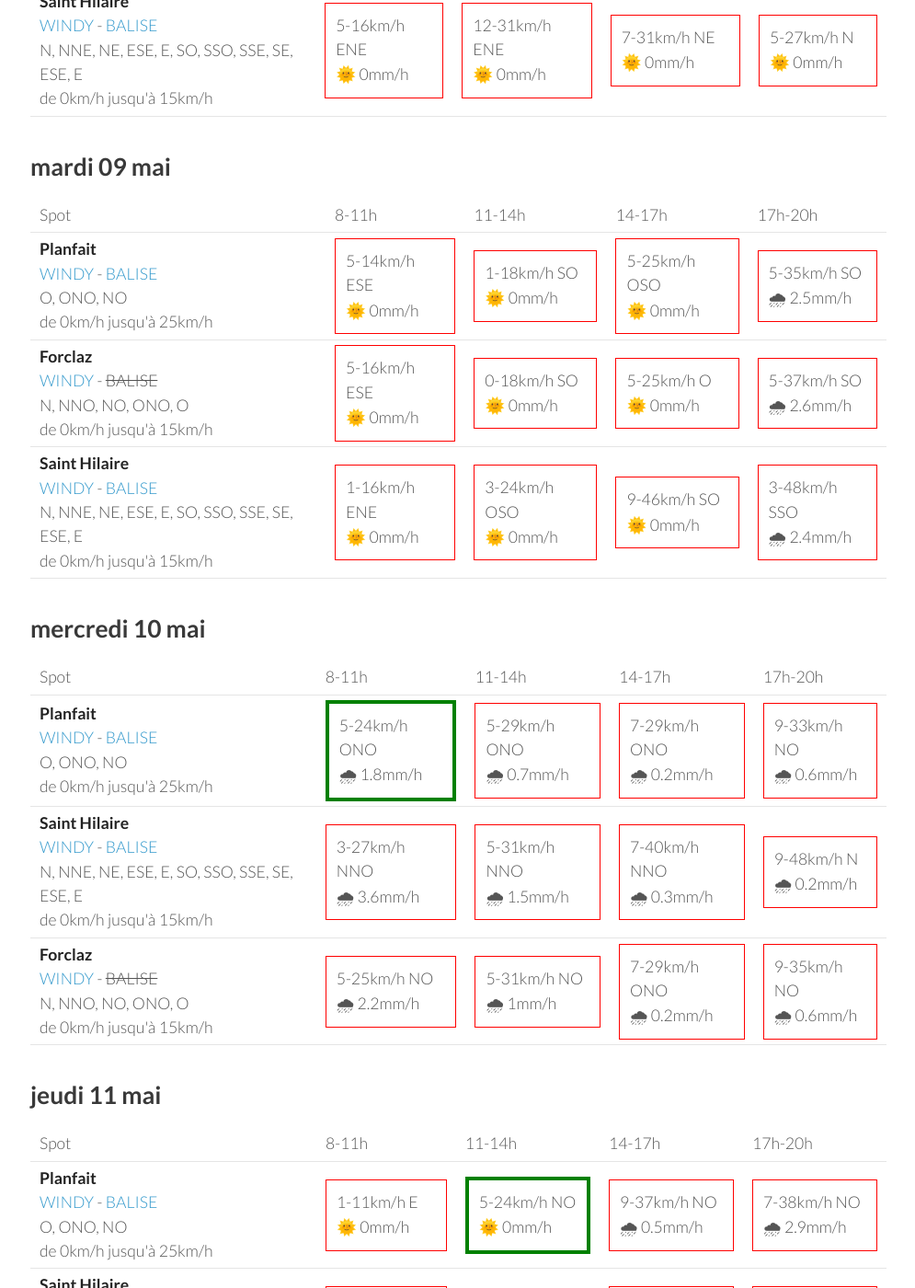
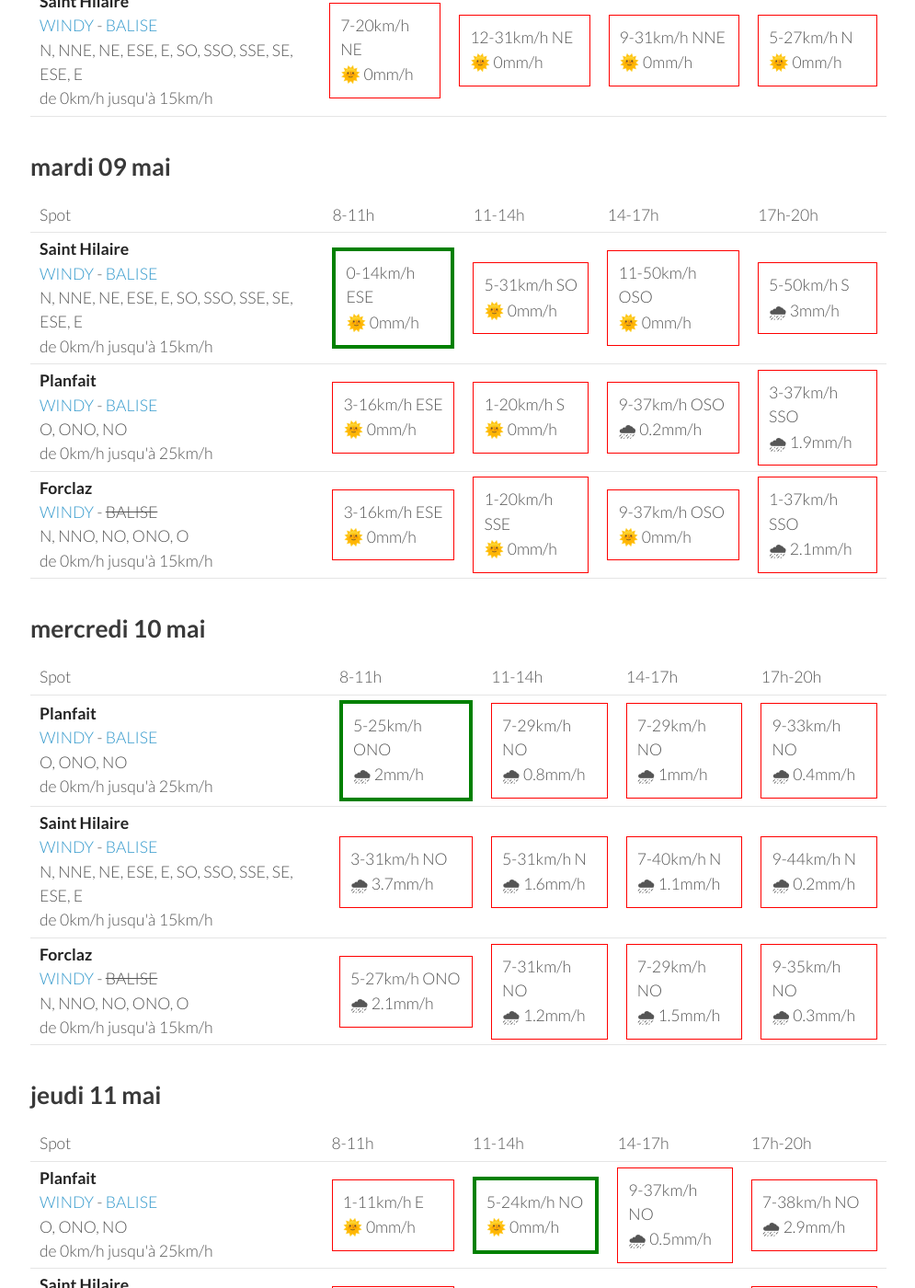
Before and after one commit to parapente-dans-le-nord/parapente-dans-le-nord.github.io, a Jekyll site: the page built from alpes_nord.markdown, in a window 1280 px wide and 1400 px high, scrolled down 1128 px. Shown: the whole window at 92% size, without its empty margins (25-1020 px from the left). Built offline with Jekyll 4.4.1, drawn with Linux system fonts in a browser that asks for light colours; some of the changed text lies outside the part shown.

Commit message:
update index.markdown

```diff
--- a/alpes_nord.markdown
+++ b/alpes_nord.markdown
@@ -27,7 +27,7 @@ page mise à jour le dimanche 07 mai 13:26
             <td><div class="not-flyable"><p>0-0km/h NA</p><p>🌧️ 0mm/h</p></div></td>
             <td><div class="flyable"><p>5-14km/h SSE</p><p>🌞 0mm/h</p></div></td>
             <td><div class="flyable"><p>3-12km/h SSO</p><p>🌞 1.8mm/h</p></div></td>
-            <td><div class="not-flyable"><p>3-14km/h S</p><p>🌞 4.9mm/h</p></div></td>
+            <td><div class="not-flyable"><p>3-14km/h S</p><p>🌞 4.5mm/h</p></div></td>
 
     </tr>
 <tr>
@@ -87,9 +87,9 @@ page mise à jour le dimanche 07 mai 13:26
 <tr>
         <td><strong>Saint Hilaire</strong><br><a href="https://windy.com/45.307/5.888?45.087,5.889,9,m:eUFagkX">WINDY</a> - <span class=""><a href="http://www.balisemeteo.com/balise.php?idBalise=61">BALISE</a> </span><br> <span class="vent-favorable">N, NNE, NE, ESE, E, SO, SSO, SSE, SE, ESE, E</span><br><span class="force-vent">de 0km/h jusqu'à 15km/h</span> </td>
 
-            <td><div class="not-flyable"><p>5-16km/h ENE</p><p>🌞 0mm/h</p></div></td>
-            <td><div class="not-flyable"><p>12-31km/h ENE</p><p>🌞 0mm/h</p></div></td>
-            <td><div class="not-flyable"><p>7-31km/h NE</p><p>🌞 0mm/h</p></div></td>
+            <td><div class="not-flyable"><p>7-20km/h NE</p><p>🌞 0mm/h</p></div></td>
+            <td><div class="not-flyable"><p>12-31km/h NE</p><p>🌞 0mm/h</p></div></td>
+            <td><div class="not-flyable"><p>9-31km/h NNE</p><p>🌞 0mm/h</p></div></td>
             <td><div class="not-flyable"><p>5-27km/h N</p><p>🌞 0mm/h</p></div></td>
 
 
@@ -111,32 +111,32 @@ page mise à jour le dimanche 07 mai 13:26
       <td>17h-20h</td>
     </tr>
 <tr>
+        <td><strong>Saint Hilaire</strong><br><a href="https://windy.com/45.307/5.888?45.087,5.889,9,m:eUFagkX">WINDY</a> - <span class=""><a href="http://www.balisemeteo.com/balise.php?idBalise=61">BALISE</a> </span><br> <span class="vent-favorable">N, NNE, NE, ESE, E, SO, SSO, SSE, SE, ESE, E</span><br><span class="force-vent">de 0km/h jusqu'à 15km/h</span> </td>
+
+            <td><div class="flyable"><p>0-14km/h ESE</p><p>🌞 0mm/h</p></div></td>
+            <td><div class="not-flyable"><p>5-31km/h SO</p><p>🌞 0mm/h</p></div></td>
+            <td><div class="not-flyable"><p>11-50km/h OSO</p><p>🌞 0mm/h</p></div></td>
+            <td><div class="not-flyable"><p>5-50km/h S</p><p>🌧 3mm/h</p></div></td>
+
+
+    </tr>
+<tr>
         <td><strong>Planfait</strong><br><a href="https://windy.com/45.853/6.223?45.415,6.223,8">WINDY</a> - <span class=""><a href="https://www.openwindmap.org/PP496">BALISE</a> </span><br> <span class="vent-favorable">O, ONO, NO</span><br><span class="force-vent">de 0km/h jusqu'à 25km/h</span> </td>
 
-            <td><div class="not-flyable"><p>5-14km/h ESE</p><p>🌞 0mm/h</p></div></td>
-            <td><div class="not-flyable"><p>1-18km/h SO</p><p>🌞 0mm/h</p></div></td>
-            <td><div class="not-flyable"><p>5-25km/h OSO</p><p>🌞 0mm/h</p></div></td>
-            <td><div class="not-flyable"><p>5-35km/h SO</p><p>🌧 2.5mm/h</p></div></td>
+            <td><div class="not-flyable"><p>3-16km/h ESE</p><p>🌞 0mm/h</p></div></td>
+            <td><div class="not-flyable"><p>1-20km/h S</p><p>🌞 0mm/h</p></div></td>
+            <td><div class="not-flyable"><p>9-37km/h OSO</p><p>🌧 0.2mm/h</p></div></td>
+            <td><div class="not-flyable"><p>3-37km/h SSO</p><p>🌧 1.9mm/h</p></div></td>
 
 
     </tr>
 <tr>
         <td><strong>Forclaz</strong><br><a href="https://windy.com/45.814/6.247?45.375,6.246,8,m:eVwaglz">WINDY</a> - <span class="no-balise"> BALISE </span><br> <span class="vent-favorable">N, NNO, NO, ONO, O</span><br><span class="force-vent">de 0km/h jusqu'à 15km/h</span> </td>
 
-            <td><div class="not-flyable"><p>5-16km/h ESE</p><p>🌞 0mm/h</p></div></td>
-            <td><div class="not-flyable"><p>0-18km/h SO</p><p>🌞 0mm/h</p></div></td>
-            <td><div class="not-flyable"><p>5-25km/h O</p><p>🌞 0mm/h</p></div></td>
-            <td><div class="not-flyable"><p>5-37km/h SO</p><p>🌧 2.6mm/h</p></div></td>
-
-
-    </tr>
-<tr>
-        <td><strong>Saint Hilaire</strong><br><a href="https://windy.com/45.307/5.888?45.087,5.889,9,m:eUFagkX">WINDY</a> - <span class=""><a href="http://www.balisemeteo.com/balise.php?idBalise=61">BALISE</a> </span><br> <span class="vent-favorable">N, NNE, NE, ESE, E, SO, SSO, SSE, SE, ESE, E</span><br><span class="force-vent">de 0km/h jusqu'à 15km/h</span> </td>
-
-            <td><div class="not-flyable"><p>1-16km/h ENE</p><p>🌞 0mm/h</p></div></td>
-            <td><div class="not-flyable"><p>3-24km/h OSO</p><p>🌞 0mm/h</p></div></td>
-            <td><div class="not-flyable"><p>9-46km/h SO</p><p>🌞 0mm/h</p></div></td>
-            <td><div class="not-flyable"><p>3-48km/h SSO</p><p>🌧 2.4mm/h</p></div></td>
+            <td><div class="not-flyable"><p>3-16km/h ESE</p><p>🌞 0mm/h</p></div></td>
+            <td><div class="not-flyable"><p>1-20km/h SSE</p><p>🌞 0mm/h</p></div></td>
+            <td><div class="not-flyable"><p>9-37km/h OSO</p><p>🌞 0mm/h</p></div></td>
+            <td><div class="not-flyable"><p>1-37km/h SSO</p><p>🌧 2.1mm/h</p></div></td>
 
 
     </tr>
@@ -159,30 +159,30 @@ page mise à jour le dimanche 07 mai 13:26
 <tr>
         <td><strong>Planfait</strong><br><a href="https://windy.com/45.853/6.223?45.415,6.223,8">WINDY</a> - <span class=""><a href="https://www.openwindmap.org/PP496">BALISE</a> </span><br> <span class="vent-favorable">O, ONO, NO</span><br><span class="force-vent">de 0km/h jusqu'à 25km/h</span> </td>
 
-            <td><div class="flyable"><p>5-24km/h ONO</p><p>🌧 1.8mm/h</p></div></td>
-            <td><div class="not-flyable"><p>5-29km/h ONO</p><p>🌧 0.7mm/h</p></div></td>
-            <td><div class="not-flyable"><p>7-29km/h ONO</p><p>🌧 0.2mm/h</p></div></td>
-            <td><div class="not-flyable"><p>9-33km/h NO</p><p>🌧 0.6mm/h</p></div></td>
+            <td><div class="flyable"><p>5-25km/h ONO</p><p>🌧 2mm/h</p></div></td>
+            <td><div class="not-flyable"><p>7-29km/h NO</p><p>🌧 0.8mm/h</p></div></td>
+            <td><div class="not-flyable"><p>7-29km/h NO</p><p>🌧 1mm/h</p></div></td>
+            <td><div class="not-flyable"><p>9-33km/h NO</p><p>🌧 0.4mm/h</p></div></td>
 
 
     </tr>
 <tr>
         <td><strong>Saint Hilaire</strong><br><a href="https://windy.com/45.307/5.888?45.087,5.889,9,m:eUFagkX">WINDY</a> - <span class=""><a href="http://www.balisemeteo.com/balise.php?idBalise=61">BALISE</a> </span><br> <span class="vent-favorable">N, NNE, NE, ESE, E, SO, SSO, SSE, SE, ESE, E</span><br><span class="force-vent">de 0km/h jusqu'à 15km/h</span> </td>
 
-            <td><div class="not-flyable"><p>3-27km/h NNO</p><p>🌧 3.6mm/h</p></div></td>
-            <td><div class="not-flyable"><p>5-31km/h NNO</p><p>🌧 1.5mm/h</p></div></td>
-            <td><div class="not-flyable"><p>7-40km/h NNO</p><p>🌧 0.3mm/h</p></div></td>
-            <td><div class="not-flyable"><p>9-48km/h N</p><p>🌧 0.2mm/h</p></div></td>
+            <td><div class="not-flyable"><p>3-31km/h NO</p><p>🌧 3.7mm/h</p></div></td>
+            <td><div class="not-flyable"><p>5-31km/h N</p><p>🌧 1.6mm/h</p></div></td>
+            <td><div class="not-flyable"><p>7-40km/h N</p><p>🌧 1.1mm/h</p></div></td>
+            <td><div class="not-flyable"><p>9-44km/h N</p><p>🌧 0.2mm/h</p></div></td>
 
 
     </tr>
 <tr>
         <td><strong>Forclaz</strong><br><a href="https://windy.com/45.814/6.247?45.375,6.246,8,m:eVwaglz">WINDY</a> - <span class="no-balise"> BALISE </span><br> <span class="vent-favorable">N, NNO, NO, ONO, O</span><br><span class="force-vent">de 0km/h jusqu'à 15km/h</span> </td>
 
-            <td><div class="not-flyable"><p>5-25km/h NO</p><p>🌧 2.2mm/h</p></div></td>
-            <td><div class="not-flyable"><p>5-31km/h NO</p><p>🌧 1mm/h</p></div></td>
-            <td><div class="not-flyable"><p>7-29km/h ONO</p><p>🌧 0.2mm/h</p></div></td>
-            <td><div class="not-flyable"><p>9-35km/h NO</p><p>🌧 0.6mm/h</p></div></td>
+            <td><div class="not-flyable"><p>5-27km/h ONO</p><p>🌧 2.1mm/h</p></div></td>
+            <td><div class="not-flyable"><p>7-31km/h NO</p><p>🌧 1.2mm/h</p></div></td>
+            <td><div class="not-flyable"><p>7-29km/h NO</p><p>🌧 1.5mm/h</p></div></td>
+            <td><div class="not-flyable"><p>9-35km/h NO</p><p>🌧 0.3mm/h</p></div></td>
 
 
     </tr>
@@ -217,8 +217,8 @@ page mise à jour le dimanche 07 mai 13:26
 
             <td><div class="not-flyable"><p>3-25km/h NNE</p><p>🌞 0mm/h</p></div></td>
             <td><div class="not-flyable"><p>7-37km/h N</p><p>🌞 0mm/h</p></div></td>
-            <td><div class="not-flyable"><p>7-42km/h NNO</p><p>🌧 0.4mm/h</p></div></td>
-            <td><div class="not-flyable"><p>5-44km/h NNO</p><p>🌧 0.8mm/h</p></div></td>
+            <td><div class="not-flyable"><p>7-42km/h N</p><p>🌧 0.4mm/h</p></div></td>
+            <td><div class="not-flyable"><p>5-44km/h NNO</p><p>🌧 0.9mm/h</p></div></td>
 
 
     </tr>
@@ -261,10 +261,10 @@ page mise à jour le dimanche 07 mai 13:26
 <tr>
         <td><strong>Saint Hilaire</strong><br><a href="https://windy.com/45.307/5.888?45.087,5.889,9,m:eUFagkX">WINDY</a> - <span class=""><a href="http://www.balisemeteo.com/balise.php?idBalise=61">BALISE</a> </span><br> <span class="vent-favorable">N, NNE, NE, ESE, E, SO, SSO, SSE, SE, ESE, E</span><br><span class="force-vent">de 0km/h jusqu'à 15km/h</span> </td>
 
-            <td><div class="not-flyable"><p>3-38km/h NNE</p><p>🌧 1mm/h</p></div></td>
-            <td><div class="not-flyable"><p>7-46km/h N</p><p>🌧 0.6mm/h</p></div></td>
-            <td><div class="not-flyable"><p>7-48km/h N</p><p>🌧 1.2mm/h</p></div></td>
-            <td><div class="not-flyable"><p>7-55km/h N</p><p>🌧 2.3mm/h</p></div></td>
+            <td><div class="not-flyable"><p>5-37km/h NNE</p><p>🌧 1mm/h</p></div></td>
+            <td><div class="not-flyable"><p>5-44km/h N</p><p>🌧 0.6mm/h</p></div></td>
+            <td><div class="not-flyable"><p>7-48km/h N</p><p>🌧 1.3mm/h</p></div></td>
+            <td><div class="not-flyable"><p>7-55km/h N</p><p>🌧 2.4mm/h</p></div></td>
 
 
     </tr>
```
Also changed, not shown: other parts of alpes_nord.markdown (+1 -1 lines).
